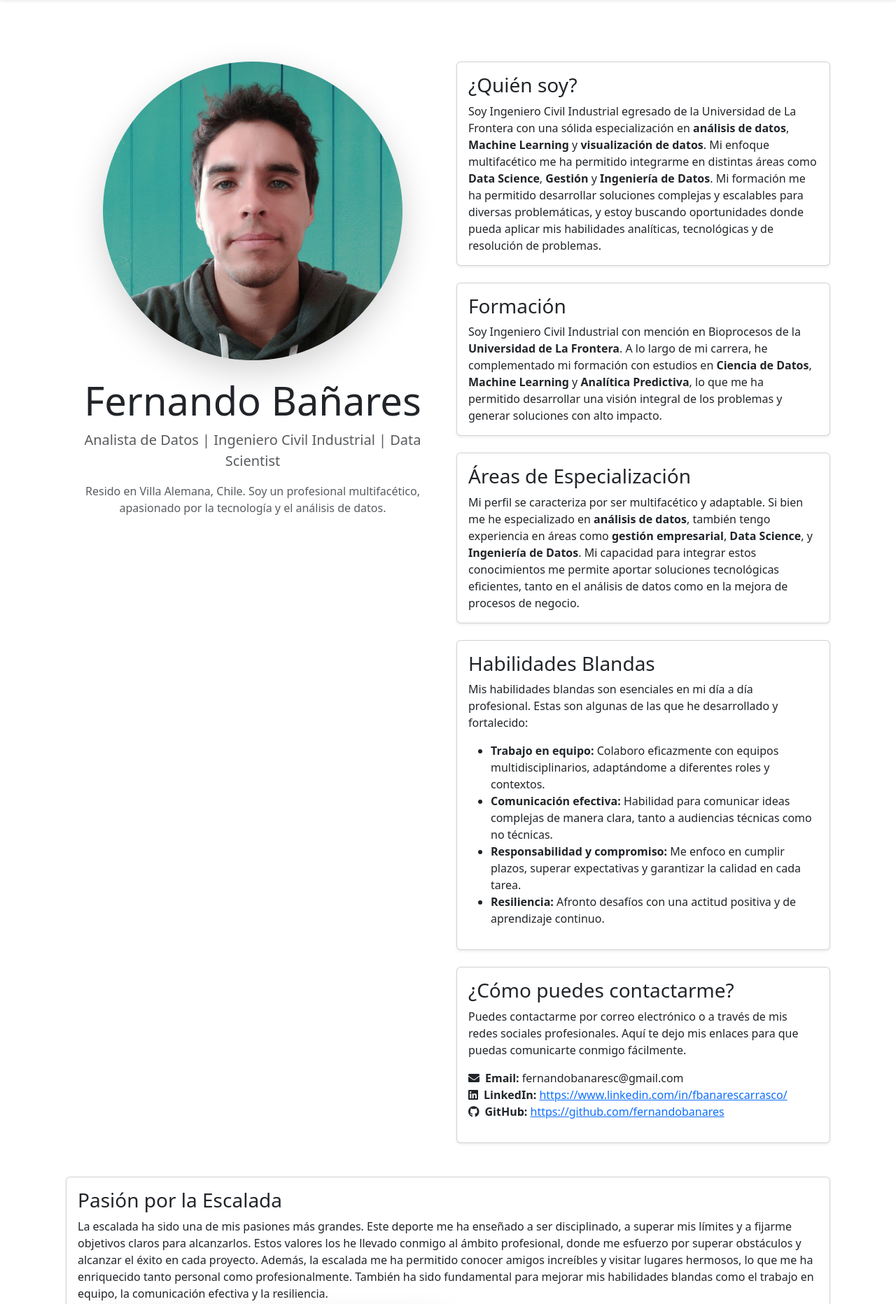
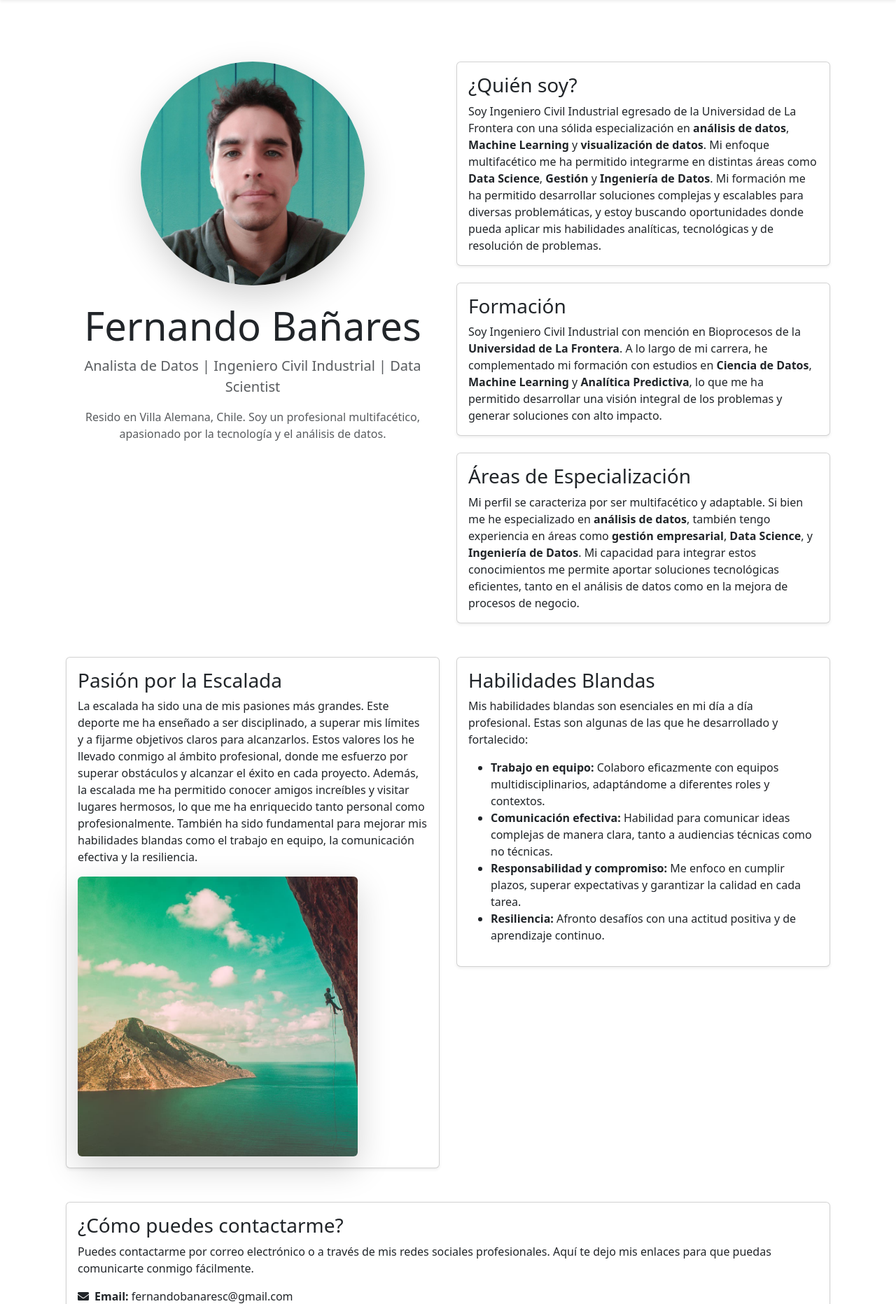
Before and after one commit to fernandobanares/portafolio1, a Django app: page /sobre-mi/ in a window 1280 px wide. Shown: the part 56-1920 px from the top of the page at 70% size. Run offline with Django 5.2, Linux system fonts and the light colour scheme.

Commit message:
4 mejora en pagina sobre_mi

```diff
--- a/templates/sobre_mi.html
+++ b/templates/sobre_mi.html
@@ -8,7 +8,7 @@
     <div class="row">
         <!-- Columna de información personal y fotos -->
         <div class="col-lg-6 col-md-12 mb-4 text-center">
-            <img src="{% static 'images/fernando_banares.jpg' %}" class="img-fluid rounded-circle shadow-lg" alt="Fernando Bañares" style="max-width: 80%; height: auto;">
+            <img src="{% static 'images/fernando_banares.jpg' %}" class="img-fluid rounded-circle shadow-lg" alt="Fernando Bañares" style="max-width: 60%; height: auto;">
             <h1 class="display-4 mt-4">Fernando Bañares</h1>
             <p class="lead text-muted">Analista de Datos | Ingeniero Civil Industrial | Data Scientist</p>
             <p class="text-muted">Resido en Villa Alemana, Chile. Soy un profesional multifacético, apasionado por la tecnología y el análisis de datos.</p>
@@ -42,8 +42,24 @@
                     </p>
                 </div>
             </div>
+        </div>
+    </div>
 
-            <!-- Habilidades Blandas -->
+    <!-- Sección de Pasión por la Escalada y Habilidades Blandas -->
+    <div class="row">
+        <div class="col-md-6 mb-4">
+            <div class="card shadow-sm mb-4">
+                <div class="card-body">
+                    <h3 class="card-title">Pasión por la Escalada</h3>
+                    <p class="card-text">
+                        La escalada ha sido una de mis pasiones más grandes. Este deporte me ha enseñado a ser disciplinado, a superar mis límites y a fijarme objetivos claros para alcanzarlos. Estos valores los he llevado conmigo al ámbito profesional, donde me esfuerzo por superar obstáculos y alcanzar el éxito en cada proyecto. Además, la escalada me ha permitido conocer amigos increíbles y visitar lugares hermosos, lo que me ha enriquecido tanto personal como profesionalmente. También ha sido fundamental para mejorar mis habilidades blandas como el trabajo en equipo, la comunicación efectiva y la resiliencia.
+                    </p>
+                    <img src="{% static 'images/escalada.jpg' %}" class="img-fluid rounded shadow-lg" alt="Escalada en roca" style="max-width: 80%; height: auto;">
+                </div>
+            </div>
+        </div>
+
+        <div class="col-md-6 mb-4">
             <div class="card shadow-sm mb-4">
                 <div class="card-body">
                     <h3 class="card-title">Habilidades Blandas</h3>
@@ -58,8 +74,12 @@
                     </ul>
                 </div>
             </div>
+        </div>
+    </div>
 
-            <!-- Contacto -->
+    <!-- ¿Cómo puedes contactarme? -->
+    <div class="row">
+        <div class="col-md-12 mb-4">
             <div class="card shadow-sm mb-4">
                 <div class="card-body">
                     <h3 class="card-title">¿Cómo puedes contactarme?</h3>
@@ -75,20 +95,5 @@
             </div>
         </div>
     </div>
-
-    <!-- Reajustamos la sección de Pasión por la Escalada -->
-    <div class="row">
-        <div class="col-lg-12 col-md-12 mb-4">
-            <div class="card shadow-sm mb-4">
-                <div class="card-body">
-                    <h3 class="card-title">Pasión por la Escalada</h3>
-                    <p class="card-text">
-                        La escalada ha sido una de mis pasiones más grandes. Este deporte me ha enseñado a ser disciplinado, a superar mis límites y a fijarme objetivos claros para alcanzarlos. Estos valores los he llevado conmigo al ámbito profesional, donde me esfuerzo por superar obstáculos y alcanzar el éxito en cada proyecto. Además, la escalada me ha permitido conocer amigos increíbles y visitar lugares hermosos, lo que me ha enriquecido tanto personal como profesionalmente. También ha sido fundamental para mejorar mis habilidades blandas como el trabajo en equipo, la comunicación efectiva y la resiliencia.
-                    </p>
-                    <img src="{% static 'images/escalada.jpg' %}" class="img-fluid rounded shadow-lg" alt="Escalada en roca" style="max-width: 50%; height: auto;">
-                </div>
-            </div>
-        </div>
-    </div>
 </div>
 {% endblock %}
```
